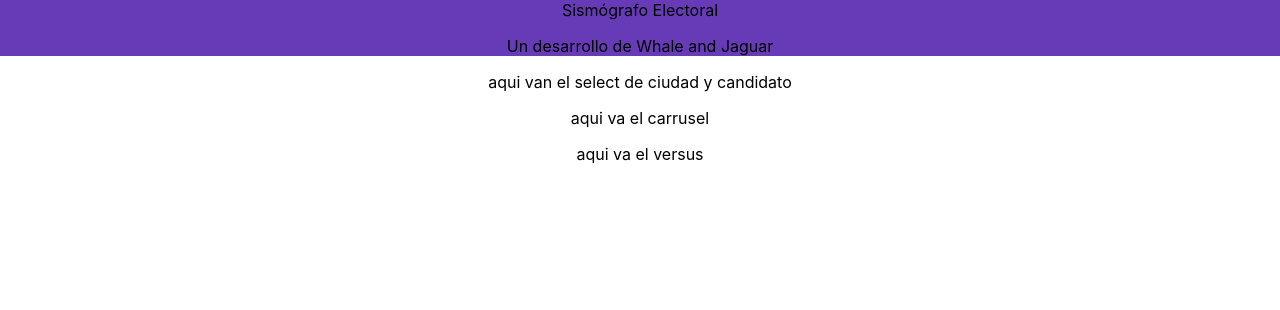
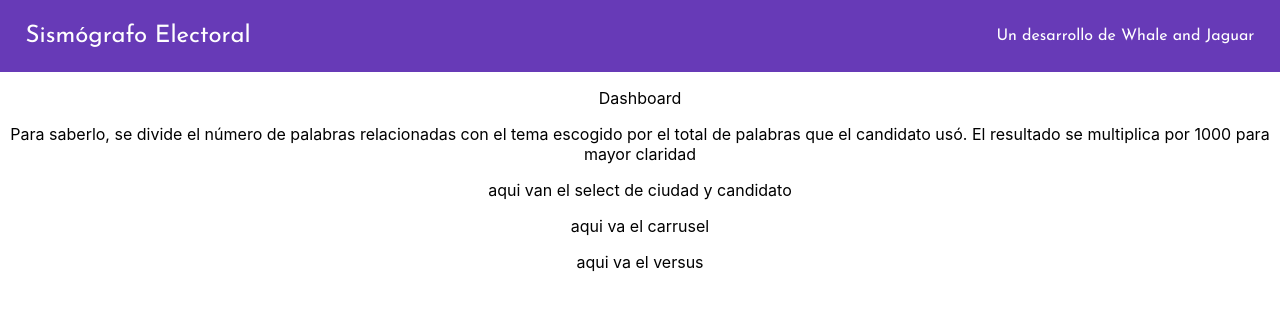
Before and after one commit to StephanieJolianis/WhileAndJaguar, a React (Create React App) app in the folder reto/: page / in a window 1280 px wide. Shown: the top 310 px of the page. Built offline with nearby package versions, Linux system fonts and the light colour scheme; no server answers.

Commit message:
Estilos encabezado finalizados

```diff
--- a/reto/public/index.html
+++ b/reto/public/index.html
@@ -24,6 +24,10 @@
       work correctly both with client-side routing and a non-root public URL.
       Learn how to configure a non-root public URL by running `npm run build`.
     -->
+    <!-- FUENTE JOSEFIN SANS -->
+    <link rel="preconnect" href="https://fonts.gstatic.com">
+    <link href="https://fonts.googleapis.com/css2?family=Josefin+Sans&display=swap" rel="stylesheet">
+    <!-- FUENTE JOSEFIN SANS -->
     <title>React App</title>
   </head>
   <body>
--- a/reto/src/components/DashBoard.jsx
+++ b/reto/src/components/DashBoard.jsx
@@ -10,7 +10,11 @@ const Dashboard = () =>{
     ObtenerData("twitter","medellin").then(data => console.log(data));
     return (
         <div>
-            <Encabezado/>
+                        <Encabezado/>
+            <div className="titulo1Dashboard">
+            <p>Dashboard</p>
+            <p>Para saberlo, se divide el número de palabras relacionadas con el tema escogido por el total de palabras que el candidato usó. El resultado se multiplica por 1000 para mayor claridad</p>
+            </div>
             <div id="seleccion"></div>
             <p>aqui van el select de ciudad y candidato</p>
             <div>
--- a/reto/src/components/Encabezado.jsx
+++ b/reto/src/components/Encabezado.jsx
@@ -2,7 +2,7 @@ const Encabezado = () =>{
     return (
         <div className="divEncabezado">
             <div className="titulo1">
-                <span>Sismógrafo Electoral</span>
+                <p>Sismógrafo Electoral</p>
             </div>
             <div className="titulo2">
                 <p>Un desarrollo de Whale and Jaguar</p>
--- a/reto/src/styles/encabezado.css
+++ b/reto/src/styles/encabezado.css
@@ -1,4 +1,24 @@
 .divEncabezado{
     background-color: #673AB7;
     width: 100%;
+    display: flex;
+    justify-content: space-around;
+    align-items: center;
 }
+
+.titulo2{
+    width: 48%;
+    margin-right: 2%;
+    text-align: end;
+    font-family: 'Josefin Sans', sans-serif;
+    color: white;
+}
+
+.titulo1{
+    width: 48%;
+    margin-left: 2%;
+    text-align: initial;
+    font-family: 'Josefin Sans', sans-serif;
+    color: white;
+    font-size: 1.5rem;
+}
```
